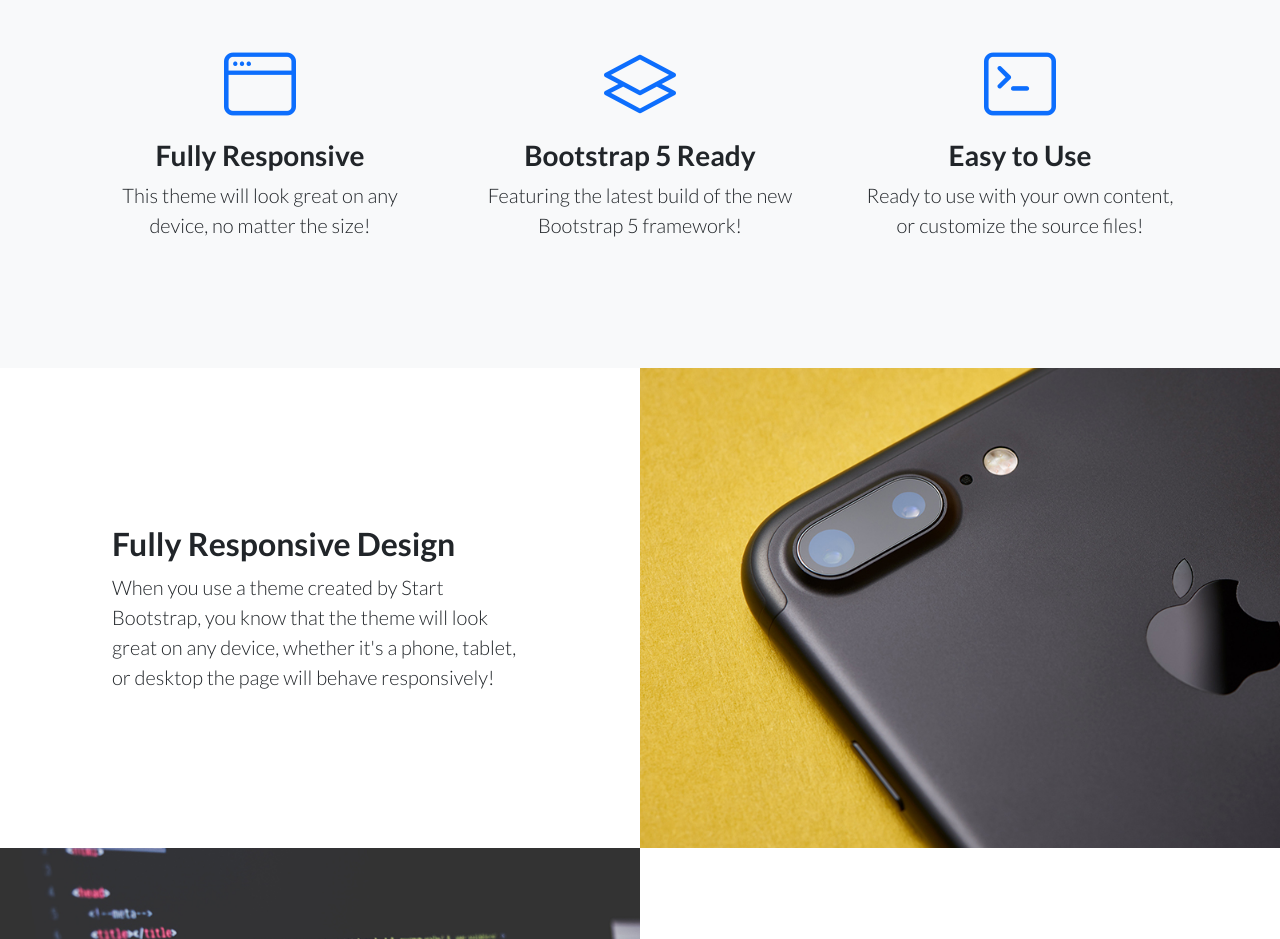
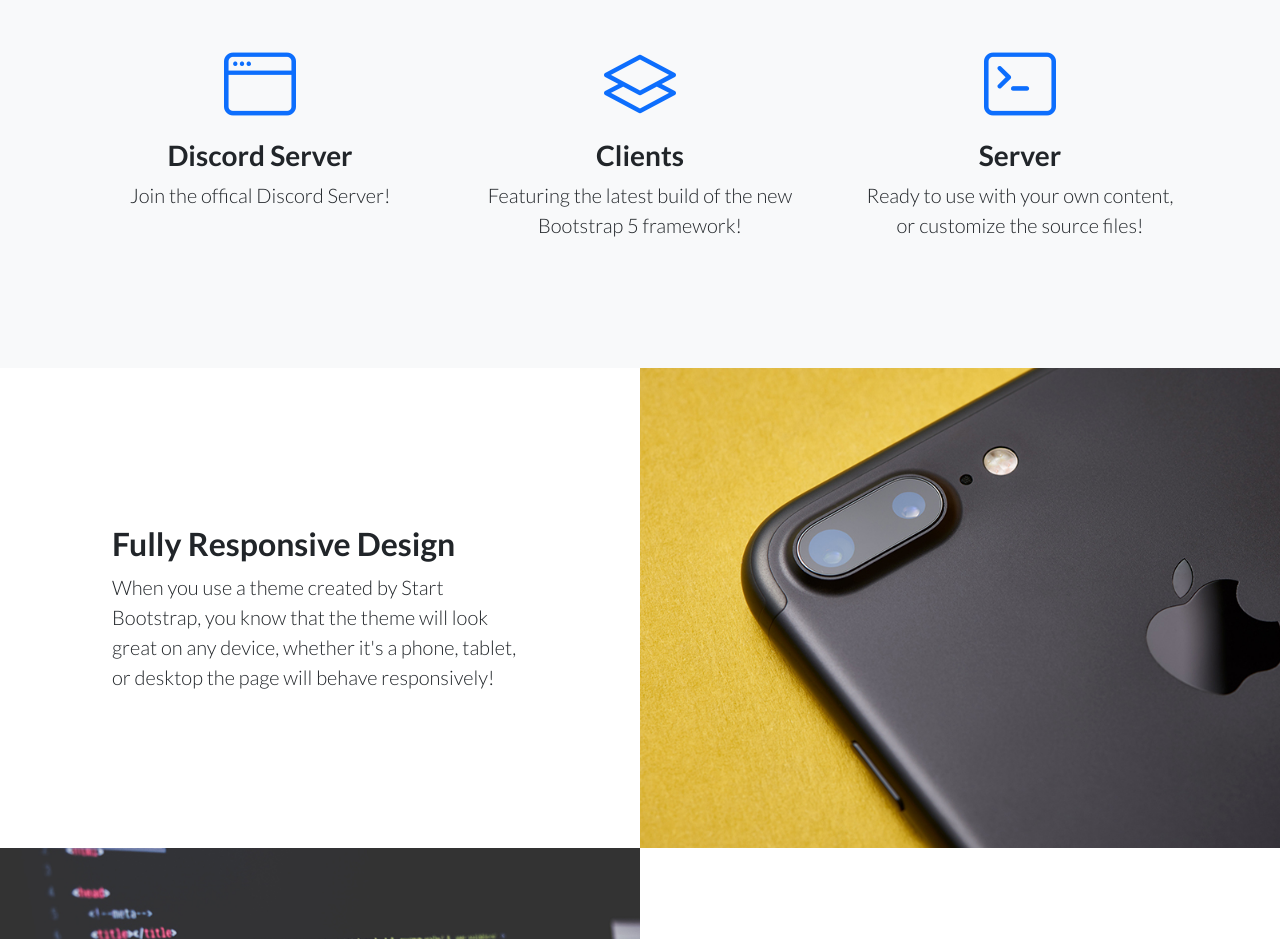
Before and after one commit to banana-nana/eaglercraft-2b2t, a plain HTML site: page index.html in a window 1280 px wide. Shown: the part 820-1759 px from the top of the page. Drawn offline with nearby package versions, Linux system fonts and the light colour scheme.

Commit message:
Update index.html

```diff
--- a/index.html
+++ b/index.html
@@ -5,7 +5,7 @@
         <meta name="viewport" content="width=device-width, initial-scale=1, shrink-to-fit=no" />
         <meta name="description" content="" />
         <meta name="author" content="" />
-        <title>Landing Page - Start Bootstrap Theme</title>
+        <title>2b2t.org EC Edition</title>
         <!-- Favicon-->
         <link rel="icon" type="image/x-icon" href="assets/favicon.ico" />
         <!-- Bootstrap icons-->
@@ -78,21 +78,21 @@
                     <div class="col-lg-4">
                         <div class="features-icons-item mx-auto mb-5 mb-lg-0 mb-lg-3">
                             <div class="features-icons-icon d-flex"><i class="bi-window m-auto text-primary"></i></div>
-                            <h3>Fully Responsive</h3>
-                            <p class="lead mb-0">This theme will look great on any device, no matter the size!</p>
+                            <h3>Discord Server</h3>
+                            <p class="lead mb-0">Join the offical Discord Server!</p>
                         </div>
                     </div>
                     <div class="col-lg-4">
                         <div class="features-icons-item mx-auto mb-5 mb-lg-0 mb-lg-3">
                             <div class="features-icons-icon d-flex"><i class="bi-layers m-auto text-primary"></i></div>
-                            <h3>Bootstrap 5 Ready</h3>
+                            <h3>Clients</h3>
                             <p class="lead mb-0">Featuring the latest build of the new Bootstrap 5 framework!</p>
                         </div>
                     </div>
                     <div class="col-lg-4">
                         <div class="features-icons-item mx-auto mb-0 mb-lg-3">
                             <div class="features-icons-icon d-flex"><i class="bi-terminal m-auto text-primary"></i></div>
-                            <h3>Easy to Use</h3>
+                            <h3>Server</h3>
                             <p class="lead mb-0">Ready to use with your own content, or customize the source files!</p>
                         </div>
                     </div>
```
